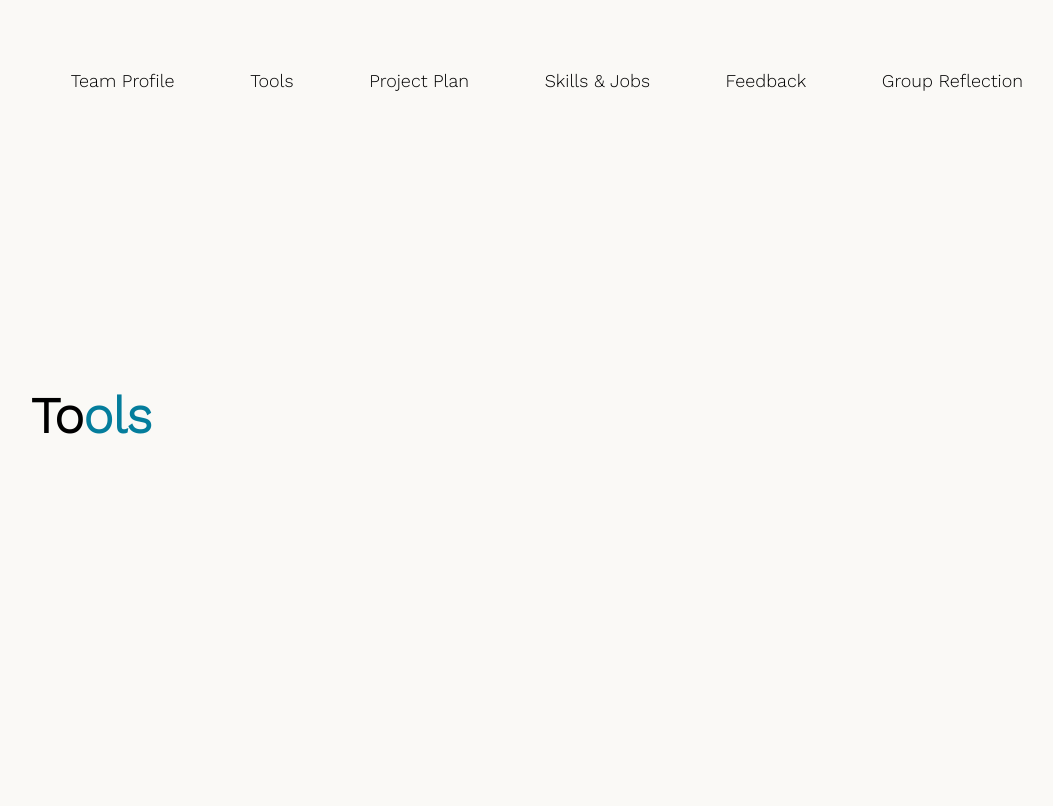
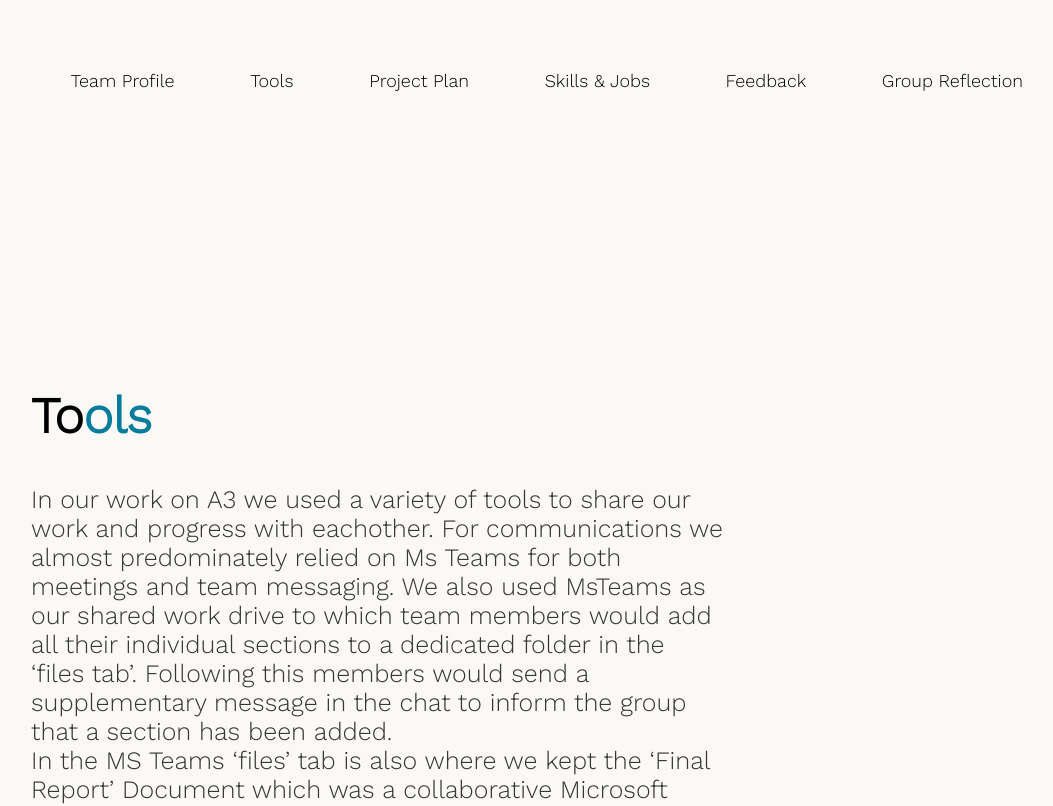
Before and after one commit to backwrd14/A3-Intro-to-IT, a plain HTML site: page tools.html in a window 1280 px wide. Shown: the top 806 px of the page, without its empty margins (94-1147 px from the left). Drawn offline with nearby package versions, Linux system fonts and the light colour scheme.

Commit message:
Update tools.html

```diff
--- a/tools.html
+++ b/tools.html
@@ -30,7 +30,29 @@
                 <!-- short description of page -->
                 <h></h>
                 <!-- information/body -->
-                <p></p>
+                <p> In our work on A3 we used a variety of tools to share our work and progress with eachother. For communications we almost predominately relied on Ms Teams for both meetings and team messaging. We also used MsTeams as our shared work drive to which team members would add all their individual sections to a dedicated folder in the ‘files tab’. Following this members would send a supplementary message in the chat to inform the group that a section has been added.
+<br>
+In the MS Teams ‘files’ tab is also where we kept the ‘Final Report’ Document which was a collaborative Microsoft Word Document. We also had numerous backup files of this ‘Final Report’ on MS Teams in the case that the main file became corrupted.
+<br>
+Individually most members used Google Docs to write up contextual sections so that the file would be stored in the cloud for security and accessed across numerous devices for convenience.
+<br>
+
+
+GiHub Repository Link:
+<br>
+https://github.com/IvanAlegria/A3-Intro-to-IT.git
+
+ <br>
+
+Group Website Link:
+<br>
+
+(MISSING!!)
+
+ <br>
+
+In making our website, Ivan created a GitHub repository alongside code for a website template. Using HTML & CSS our code (which contained our report content) was uploaded individually to a shared GitHub repository where members would push commits whilst also saving a backup of their individual code on their computer after having been written up on Atom. Our audit trail on GitHub shows we pushed numerous sets of code to secure our work/progress and worked well to create a well-presented and functioning website for our report. </p>
+<br>
             </div>
 
         </div>
```
